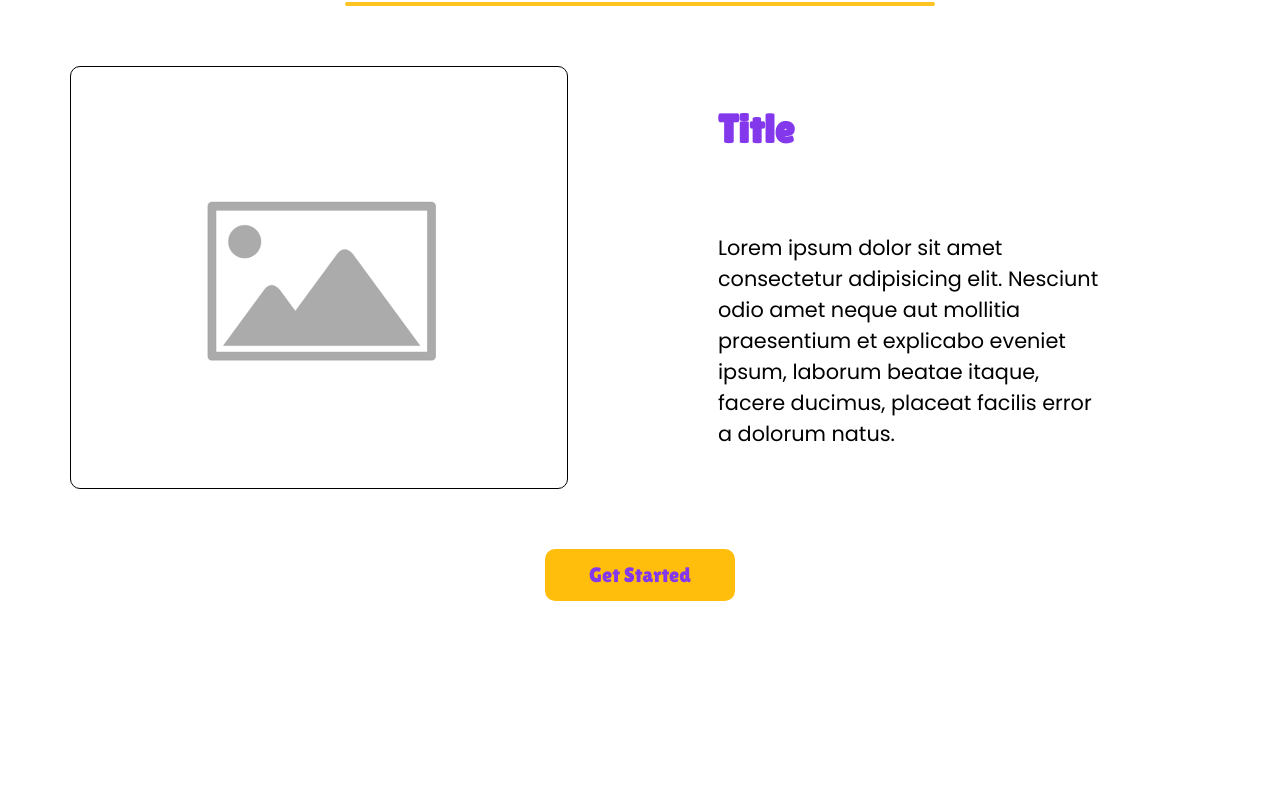
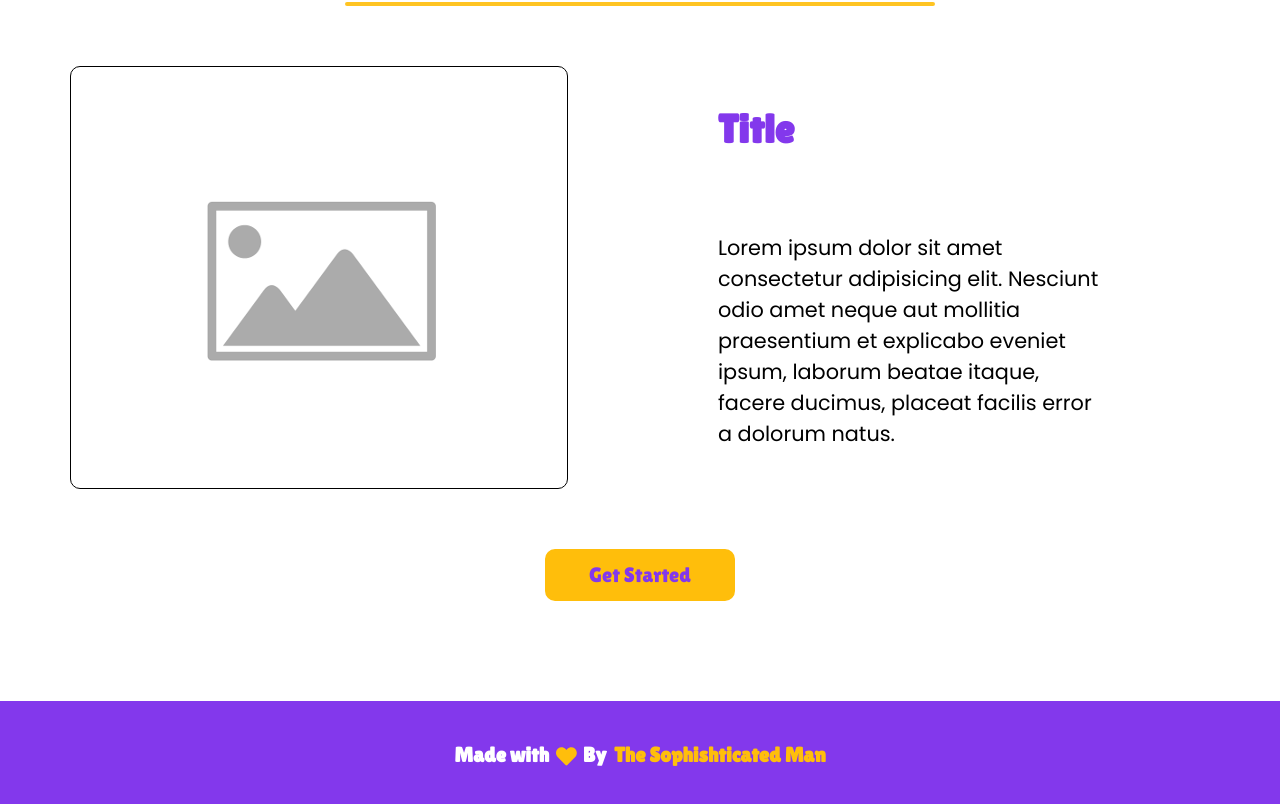
Before and after one commit to The-Sofishticated-Man/secret-message, a React (Vite) app in the folder client/secret-message/: page / in a window 1280 px wide. Shown: the part 1934-2738 px from the top of the page. Before the commit the page ends 2635 px from the top, so only its background shows below. Built offline with nearby package versions, Linux system fonts and the light colour scheme.

Commit message:
Added footer

```diff
--- a/client/secret-message/src/App.tsx
+++ b/client/secret-message/src/App.tsx
@@ -1,12 +1,14 @@
 import NavBar from "./components/NavBar/Index";
 import Hero from "./components/Hero";
 import HowToUse from "./components/HowToUse";
+import Footer from "./components/Footer/Index";
 function App() {
   return (
     <>
       <NavBar />
       <Hero />
       <HowToUse />
+      <Footer/>
     </>
   );
 }
--- /dev/null
+++ b/client/secret-message/src/components/Footer/Footer.module.css
@@ -0,0 +1,15 @@
+.footer {
+  display: flex;
+  flex-direction: column;
+  align-items: center;
+  background-color: var(--color-secondary);
+  padding: 40px 0;
+  color: white;
+  font-family: "Lilita One";
+  font-size: 1.3rem;
+}
+a {
+  color: var(--color-primary);
+  text-decoration: none;
+  margin-left: 8px;
+}
--- /dev/null
+++ b/client/secret-message/src/components/Footer/Index.tsx
@@ -0,0 +1,23 @@
+import style from "./Footer.module.css";
+import { FaHeart } from "react-icons/fa";
+const Footer = () => {
+  return (
+    <footer className={style.footer}>
+      <h4>
+        Made with{" "}
+        <span className={style.heartIcon}>
+          <FaHeart
+            style={{ position: "relative", top: "5px", margin: "0 6px 0 3px" }}
+            color="var(--color-primary)"
+          />
+        </span>
+        By
+        <a href="https://github.com/The-Sophishticated-Man" target="_blank">
+          <strong>The Sophishticated Man</strong>
+        </a>
+      </h4>
+    </footer>
+  );
+};
+
+export default Footer;
```
